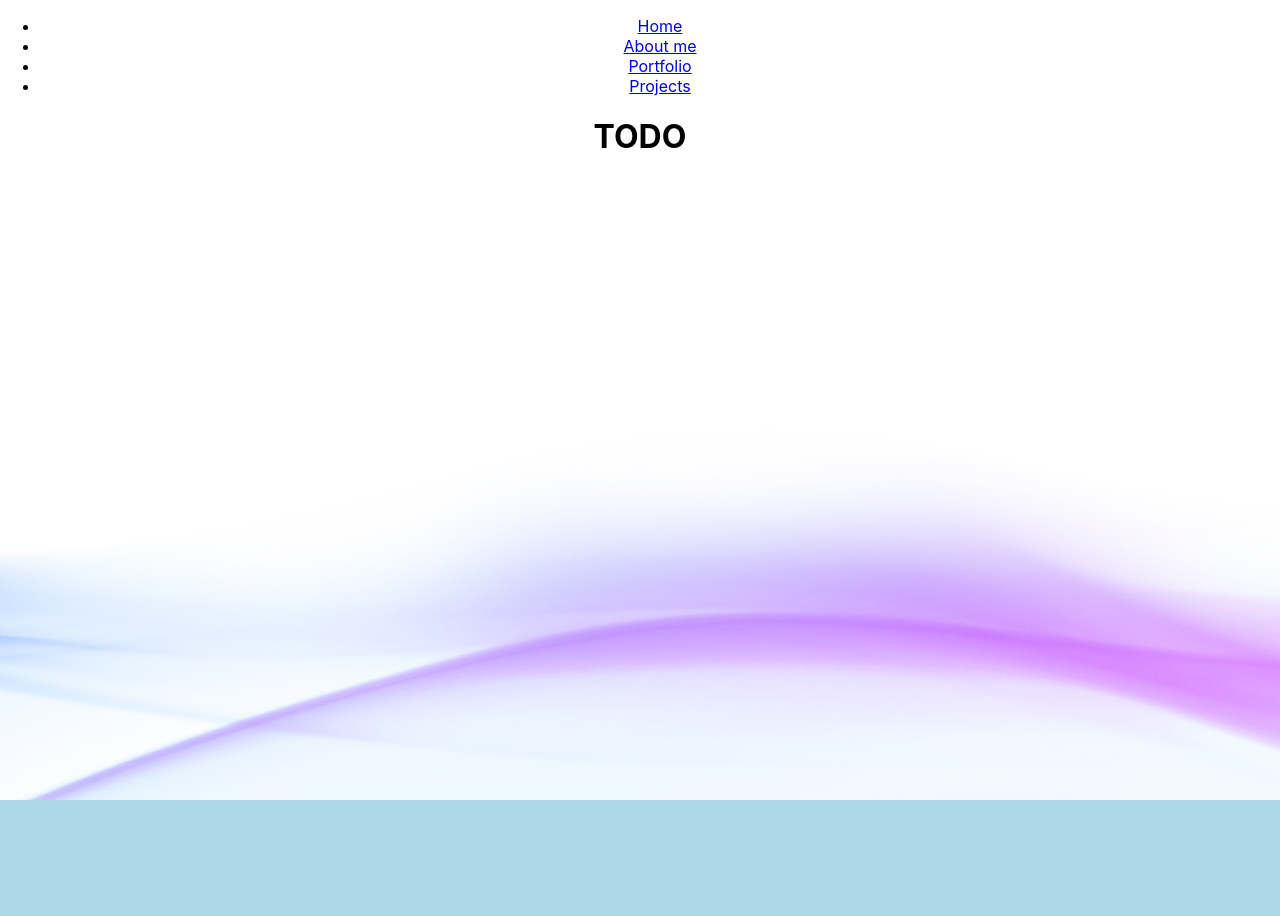
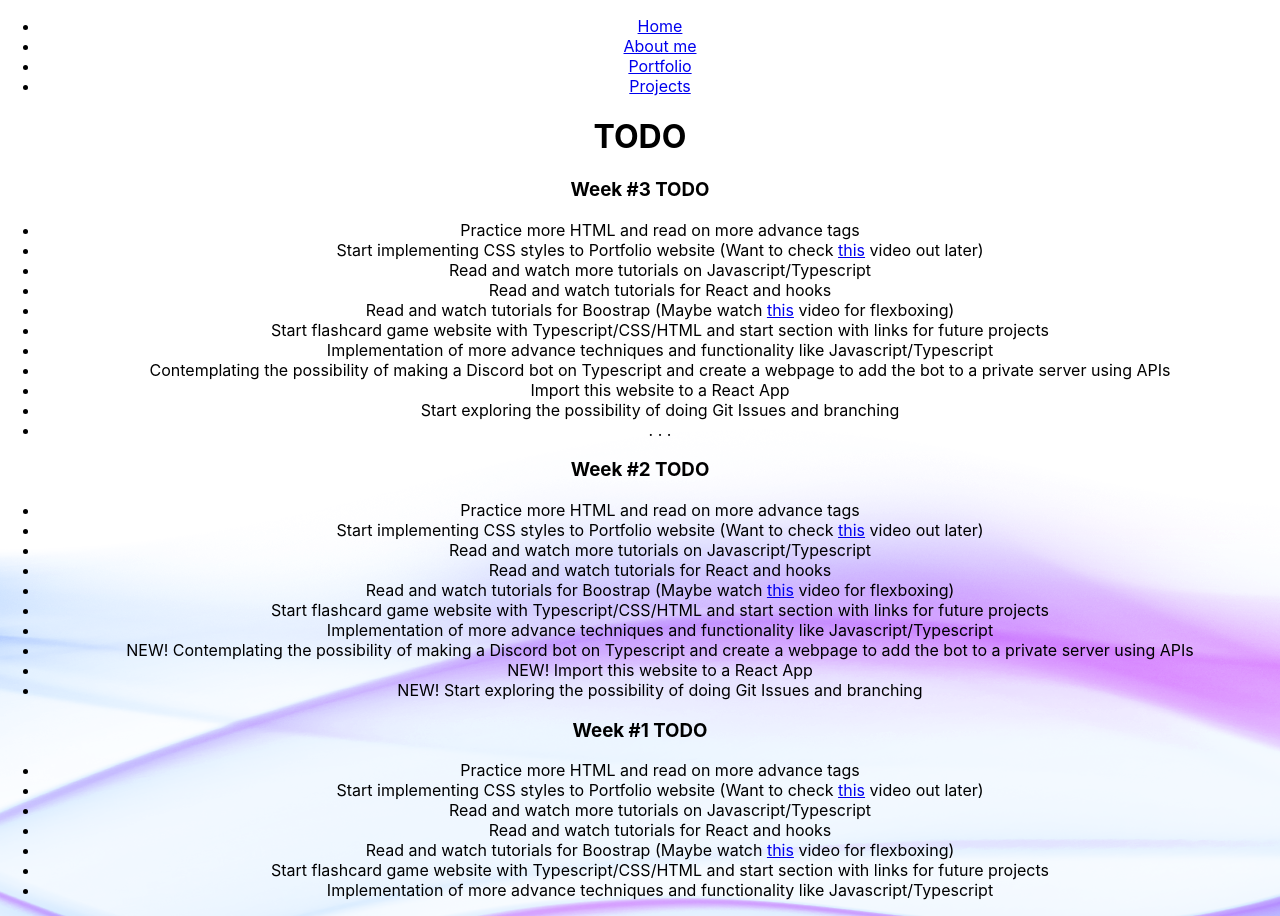
Before and after one commit to Zebxcore/portfolio, a React (Create React App) app: page /todo in a window 1280 px wide. Before the commit the page ends 800 px from the top, so only its background shows below. Built offline with nearby package versions, Linux system fonts and the light colour scheme.

Commit message:
Added info and Week 3 TODO

```diff
--- a/src/components/todo.tsx
+++ b/src/components/todo.tsx
@@ -4,6 +4,52 @@ function toDo(){
     return(
         <div>
             <h1> TODO </h1>
+
+            <h3>Week #3 TODO</h3>
+            <div>
+                <ul>
+                    <li className="done"> Practice more HTML and read on more advance tags </li>
+                    <li className="done"> Start implementing CSS styles to Portfolio website (Want to check <a href="https://www.youtube.com/watch?v=yfoY53QXEnI" target="_blank" rel="noreferrer">this</a> video out later) </li>
+                    <li className="done"> Read and watch more tutorials on Javascript/Typescript </li>
+                    <li> Read and watch tutorials for React and hooks </li>
+                    <li className="done"> Read and watch tutorials for Boostrap (Maybe watch <a href="https://www.youtube.com/watch?v=k32voqQhODc" target="_blank" rel="noreferrer">this</a> video for flexboxing) </li>
+                    <li> Start flashcard game website with Typescript/CSS/HTML and start section with links for future projects </li>
+                    <li> Implementation of more advance techniques and functionality like Javascript/Typescript</li>
+                    <li> Contemplating the possibility of making a Discord bot on Typescript and create a webpage to add the bot to a private server using APIs</li>
+                    <li> Import this website to a React App</li>
+                    <li> Start exploring the possibility of doing Git Issues and branching</li>
+                    <li> . . .</li>
+                </ul>
+            </div>
+
+            <h3>Week #2 TODO</h3>
+            <div>
+                <ul>
+                    <li className="done"> Practice more HTML and read on more advance tags </li>
+                    <li className="done"> Start implementing CSS styles to Portfolio website (Want to check <a href="https://www.youtube.com/watch?v=yfoY53QXEnI" target="_blank" rel="noreferrer">this</a> video out later) </li>
+                    <li className="done"> Read and watch more tutorials on Javascript/Typescript </li>
+                    <li> Read and watch tutorials for React and hooks </li>
+                    <li className="done"> Read and watch tutorials for Boostrap (Maybe watch <a href="https://www.youtube.com/watch?v=k32voqQhODc" target="_blank" rel="noreferrer">this</a> video for flexboxing) </li>
+                    <li> Start flashcard game website with Typescript/CSS/HTML and start section with links for future projects </li>
+                    <li> Implementation of more advance techniques and functionality like Javascript/Typescript</li>
+                    <li> NEW! Contemplating the possibility of making a Discord bot on Typescript and create a webpage to add the bot to a private server using APIs</li>
+                    <li> NEW! Import this website to a React App</li>
+                    <li> NEW! Start exploring the possibility of doing Git Issues and branching</li>
+                </ul>
+            </div>
+
+            <h3>Week #1 TODO</h3>
+            <div>
+                <ul>
+                    <li> Practice more HTML and read on more advance tags </li>
+                    <li> Start implementing CSS styles to Portfolio website (Want to check <a href="https://www.youtube.com/watch?v=yfoY53QXEnI" target="_blank" rel="noreferrer">this</a> video out later) </li>
+                    <li> Read and watch more tutorials on Javascript/Typescript </li>
+                    <li> Read and watch tutorials for React and hooks </li>
+                    <li> Read and watch tutorials for Boostrap (Maybe watch <a href="https://www.youtube.com/watch?v=k32voqQhODc" target="_blank" rel="noreferrer">this</a> video for flexboxing) </li>
+                    <li> Start flashcard game website with Typescript/CSS/HTML and start section with links for future projects </li>
+                    <li> Implementation of more advance techniques and functionality like Javascript/Typescript</li>
+                </ul>
+            </div>
         </div>
     )
 }
```
